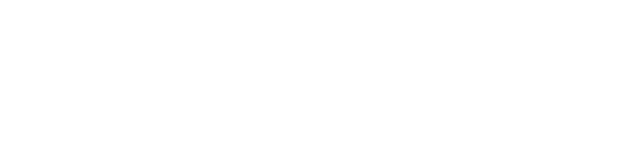
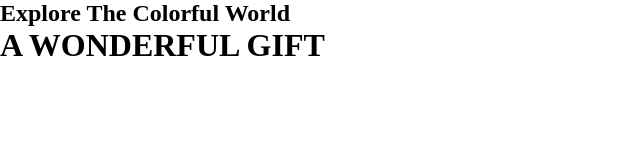
Before and after one commit to oksanakaur/Escapade-Website, a plain HTML site: page index.html in a window 1280 px wide. Shown: the whole page, without its empty margins (0-640 px from the left). Drawn offline with Linux system fonts and the light colour scheme.

Commit message:
Added basic html and css styling for the website

```diff
--- a/index.html
+++ b/index.html
@@ -4,8 +4,16 @@
     <meta charset="UTF-8">
     <meta name="viewport" content="width=device-width, initial-scale=1.0">
     <title>Escapade - Website</title>
+    <link rel="stylesheet" href="style.css">
 </head>
 <body>
+    <header>
+        <div class="header-content">
+            <h2>Explore  The Colorful World</h2>
+            <div class="line"></div>
+            <h1>A WONDERFUL GIFT</h1>
+        </div>
+    </header>
 
 </body>
 </html>
--- a/style.css
+++ b/style.css
@@ -0,0 +1,7 @@
+@import url('https://fonts.googleapis.com/css2?family=Mulish:ital,wght@0,200..1000;1,200..1000&family=Roboto:ital,wght@0,100;0,300;0,400;0,500;0,700;0,900;1,100;1,300;1,400;1,500;1,700;1,900&display=swap');
+
+* {
+    margin: 0;
+    padding: 0;
+    box-sizing: border-box;
+}
```
